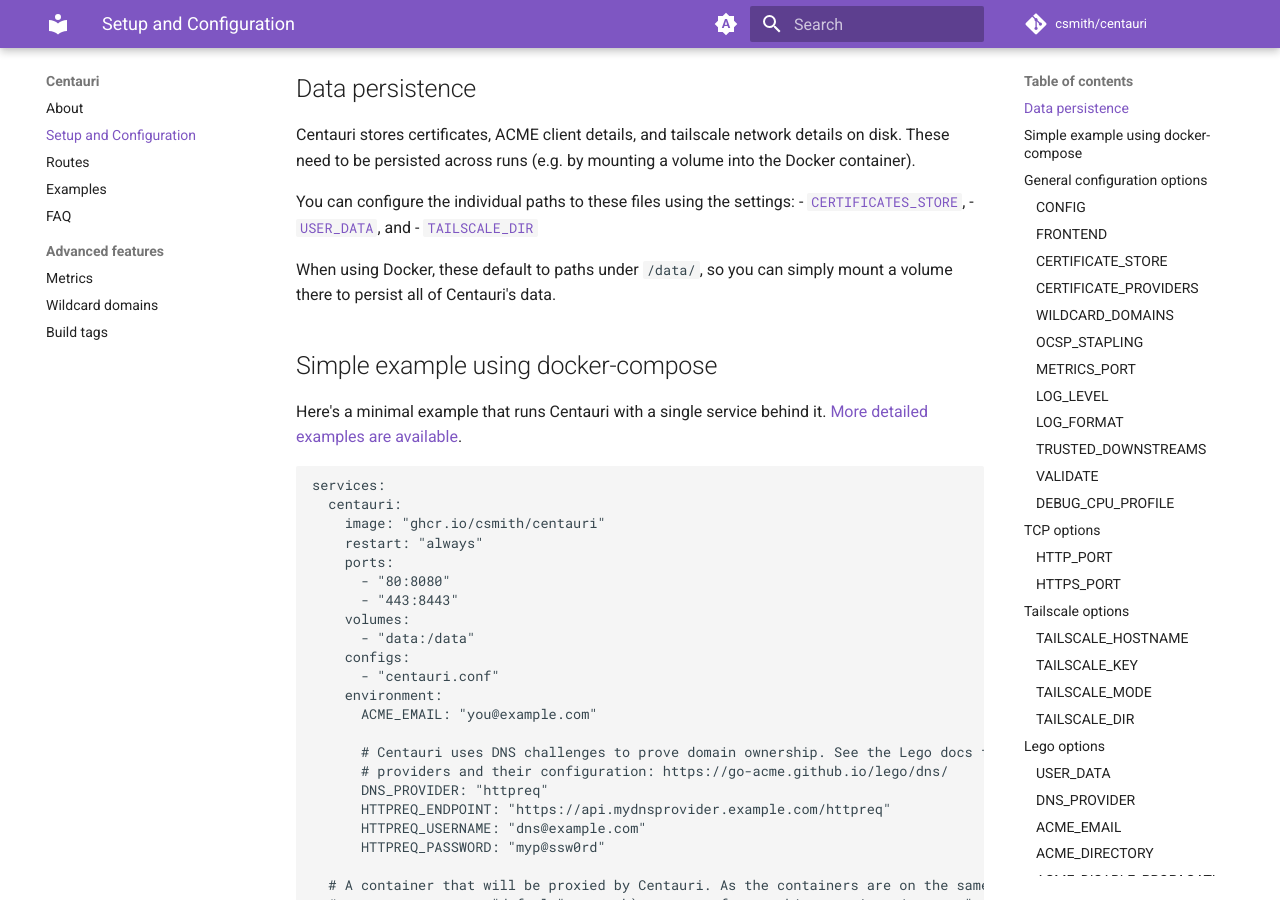
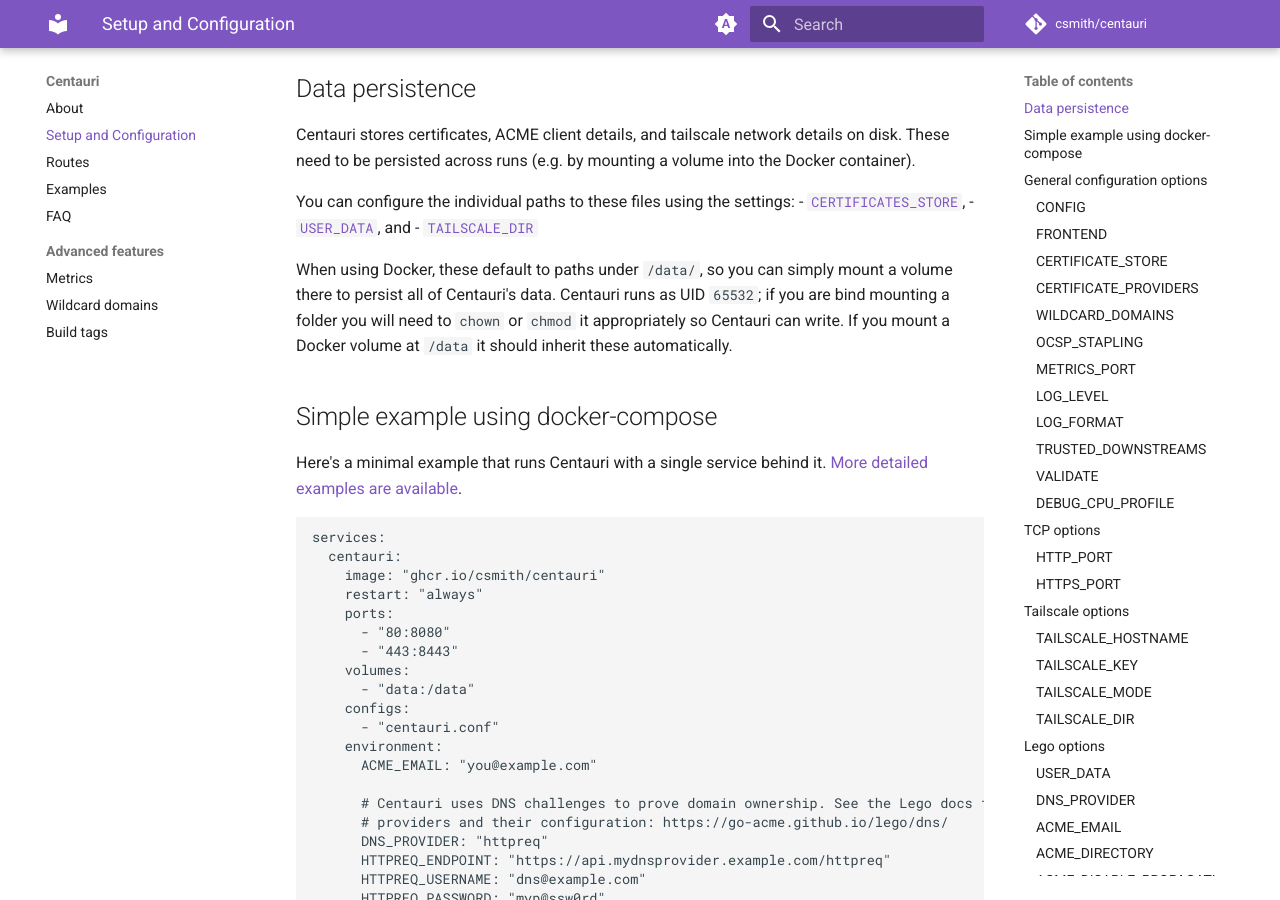
Before and after one commit to csmith/centauri, an MkDocs documentation site: the page built from docs/setup.md, in a window 1280 px wide and 900 px high, scrolled down 334 px. Built offline with MkDocs 1.6.1 and Material for MkDocs 9.7.7, drawn with Linux system fonts in a browser that asks for light colours; comment, search, counter and statistics services are not loaded.

Commit message:
Add note about UID used in the docker image

```diff
--- a/docs/setup.md
+++ b/docs/setup.md
@@ -22,7 +22,10 @@ You can configure the individual paths to these files using the settings:
     - [`TAILSCALE_DIR`](#tailscale_dir)
 
 When using Docker, these default to paths under `/data/`, so you can simply
-mount a volume there to persist all of Centauri's data.
+mount a volume there to persist all of Centauri's data. Centauri runs as
+UID `65532`; if you are bind mounting a folder you will need to `chown` or
+`chmod` it appropriately so Centauri can write. If you mount a Docker volume
+at `/data` it should inherit these automatically.
 
 ## Simple example using docker-compose
 
```
